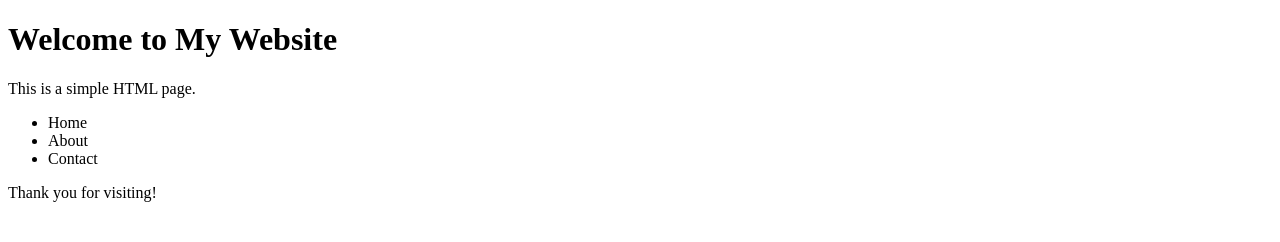
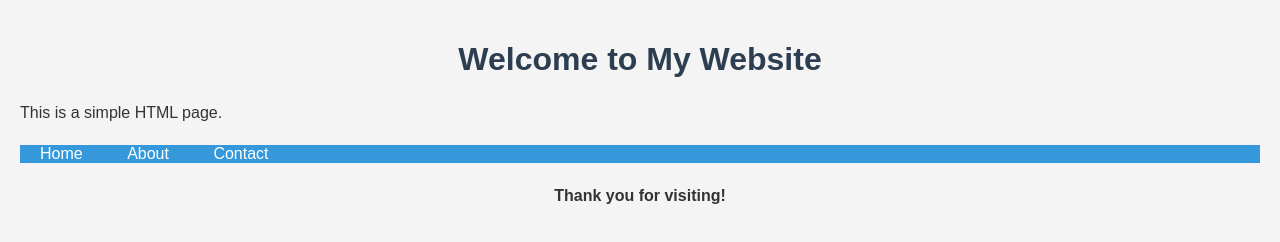
Before and after one commit to nafila-fathima/c, a plain HTML site: page index.html in a window 1280 px wide. Drawn offline with Linux system fonts and the light colour scheme.

Commit message:
Update index.html

```diff
--- a/index.html
+++ b/index.html
@@ -2,6 +2,49 @@
 <html>
 <head>
     <title>My Simple Page</title>
+    <style>
+        body {
+            font-family: Arial, sans-serif;
+            background-color: #f4f4f4;
+            color: #333;
+            padding: 20px;
+            margin: 0;
+        }
+
+        h1 {
+            color: #2c3e50;
+            text-align: center;
+        }
+
+        p {
+            font-size: 16px;
+            line-height: 1.6;
+        }
+
+        ul {
+            list-style-type: none;
+            padding: 0;
+            background-color: #3498db;
+            overflow: hidden;
+            margin: 20px 0;
+        }
+
+        li {
+            display: inline;
+            padding: 10px 20px;
+            color: white;
+        }
+
+        li:hover {
+            background-color: #2980b9;
+            cursor: pointer;
+        }
+
+        body p:last-of-type {
+            font-weight: bold;
+            text-align: center;
+        }
+    </style>
 </head>
 <body>
     <h1>Welcome to My Website</h1>
```
